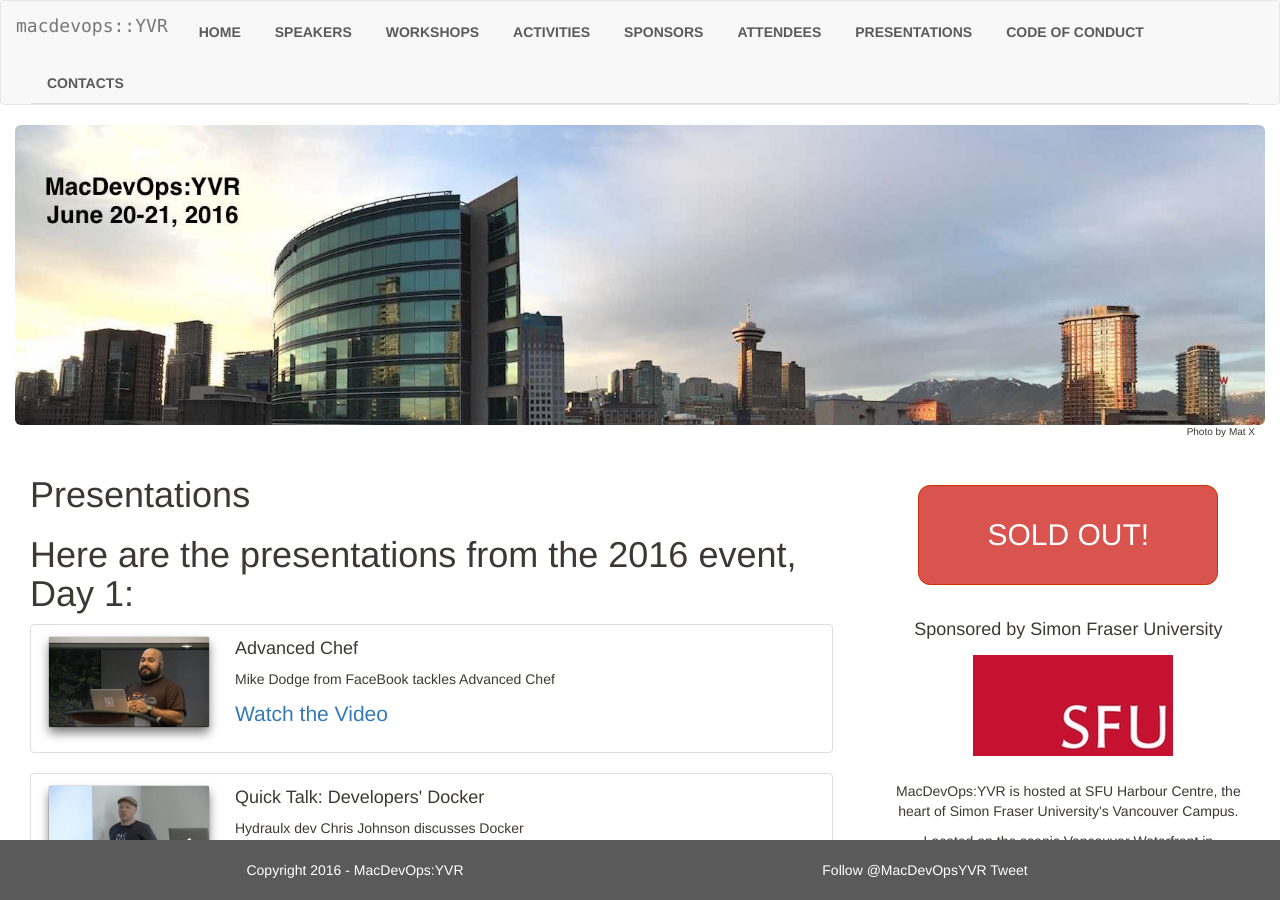
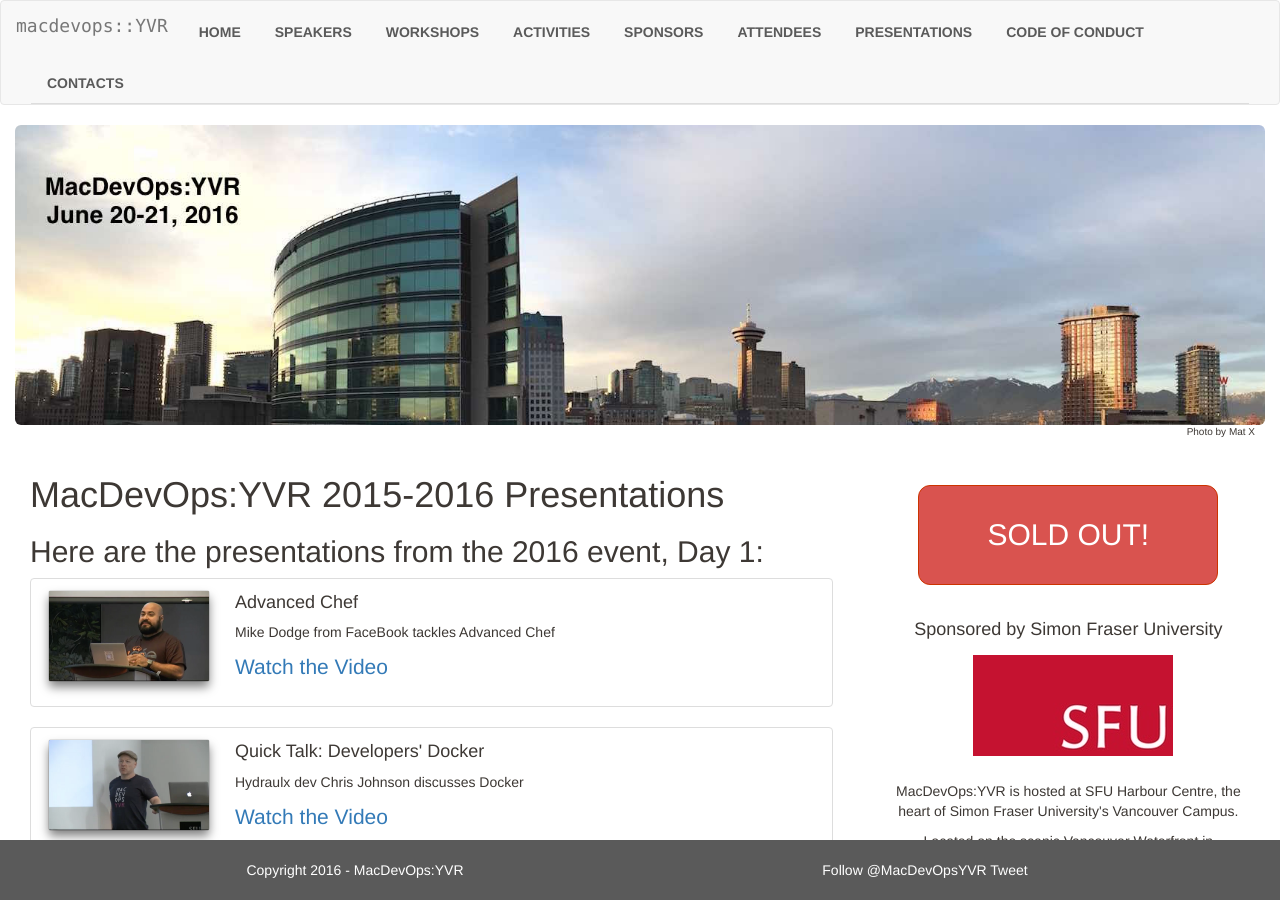
Before and after one commit to macdevopsyvr/macdevopsyvr.github.io, a Jekyll site: the page built from presentations/index.md, in a window 1280 px wide and 900 px high. Built offline with Jekyll 4.4.1, drawn with Linux system fonts in a browser that asks for light colours; comment, search, counter and statistics services are not loaded.

Commit message:
H2 all the way
No more h1

```diff
--- a/presentations/index.md
+++ b/presentations/index.md
@@ -4,9 +4,9 @@
 body_id: presentations
 ---
 
-# Presentations
+# MacDevOps:YVR 2015-2016 Presentations
 
-<h1>Here are the presentations from the 2016 event, Day 1:</h1>
+<h2>Here are the presentations from the 2016 event, Day 1:</h2>
 
 <div class="col-xs-12 pull-left thumbnail">
   <img class="vid-thumb" src="/assets/vid_thumbs/mike.png">
@@ -112,7 +112,7 @@
   </div>
 </div>
 
-<h1>Here are the presentations from the 2016 event, Day 2:</h1>
+<h2>Here are the presentations from the 2016 event, Day 2:</h2>
 
 <div class="col-xs-12 pull-left thumbnail">
   <img class="vid-thumb" src="/assets/vid_thumbs/matx.png">
```
